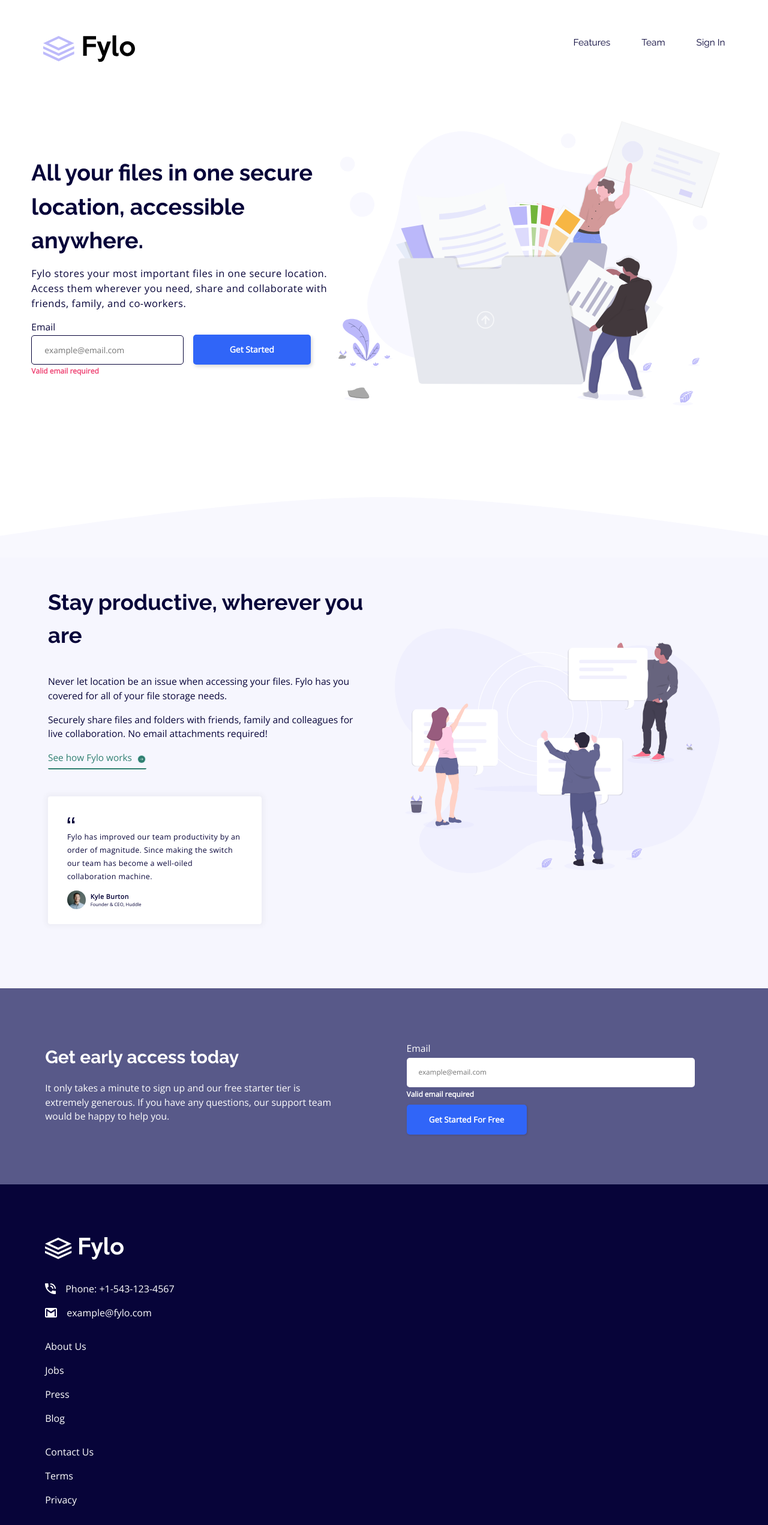
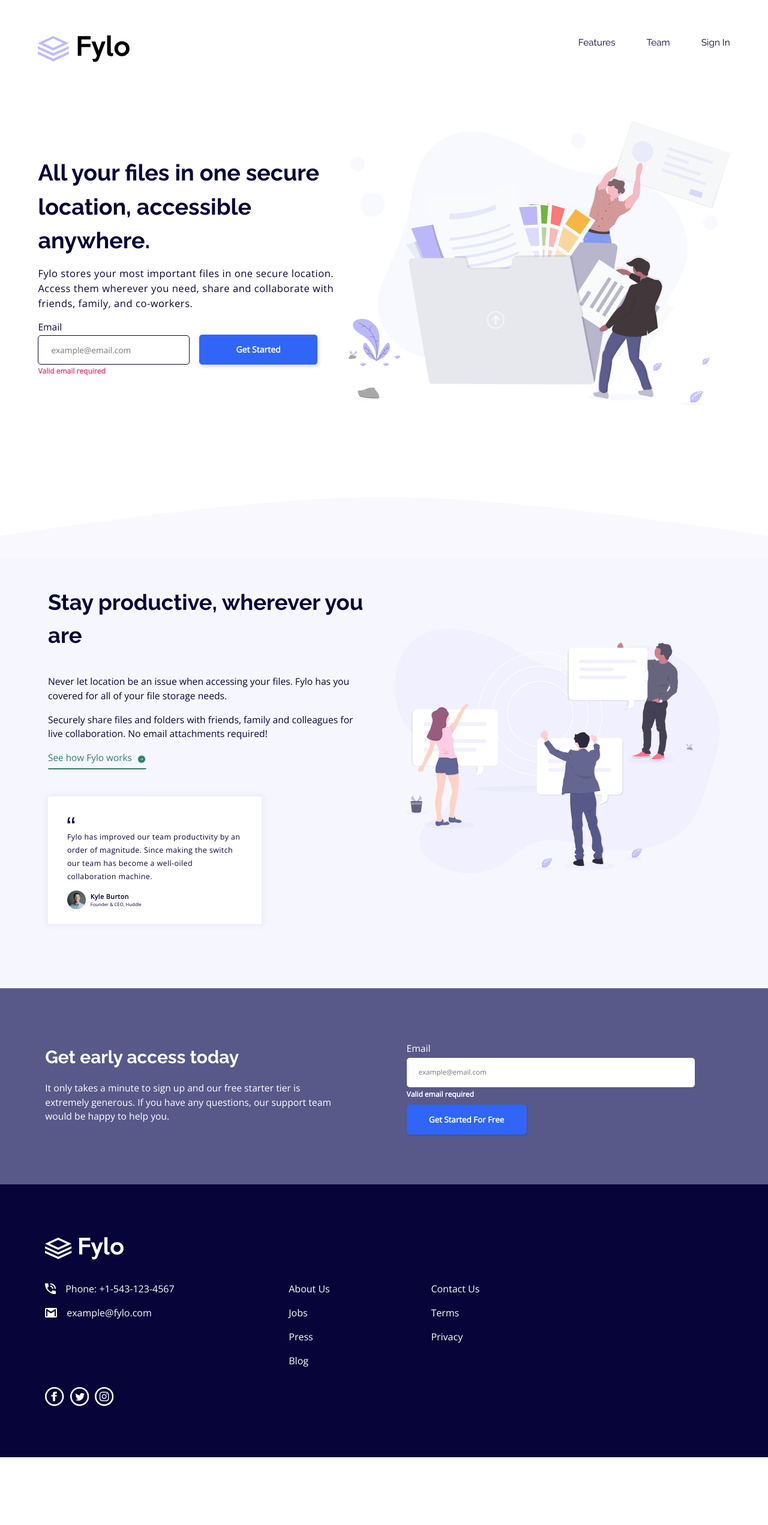
Before and after one commit to DocForLoop/fylo-landing-page, a website built with Vite: page index.html in a window 1280 px wide. Shown: the top 2543 px of the page at 60% size. After the commit the page ends 2430 px from the top, so only its background shows below. Built offline with nearby package versions, Linux system fonts and the light colour scheme.

Commit message:
Add desktop footer styles

```diff
--- a/src/scss/components/_breakpoints.scss
+++ b/src/scss/components/_breakpoints.scss
@@ -1,25 +1,74 @@
 @use '@scss/global/functions' as *;
 @use '@scss/global/mixins' as m;
-//space between above 1440 for sections
+
+@media (width > em(530)) {
+    .footer {
+
+        &__content-wrapper {
+            flex-direction: row;
+            flex-wrap: wrap;
+            align-items: center;
+            column-gap: fluid(50, 185, 530, 1440);
+        }
+
+        &__contact-info {
+            align-self: flex-start;
+        }
+
+        &__nav-item--blog {
+            margin: 0;
+        }
+
+        &__nav-list {
+            column-gap: 48px;
+            grid-template-areas:
+            "ab co"
+            "jo te"
+            "pr pri"
+            "bl ..";
+        }
+
+        &__social-nav {
+            align-self: flex-end;
+        }
+    }
+}
+
+@media (width > em(664)) {
+    .footer {
+
+        &__nav-list {
+            column-gap: fluid(48, 200, 664, 1440);
+        }
+
+        &__contact-info {
+            margin-inline-end: fluid(0, 37, 664, 1440);
+        }
+    }
+}
+
 @media (width > em(1200)) {
     .header {
 
         &__hero {
             flex-direction: row-reverse;
-            column-gap: fluid(5, 13, 1200, 1440);
-            margin-inline: 80px;
+            column-gap: fluid(10, 13, 1200, 1440);
+        }
+
+        &__img {
+            flex-shrink: 4;
         }
 
         &__content {
             text-align: start;
-            min-inline-size: rem(500);
+            min-inline-size: rem(300);
             align-items: stretch;
             row-gap: 15px;
-            margin-block-end: fluid(0, 30, 1200, 1440);
+            margin-block-end: fluid(0, 30, 1201, 1440);
         }
 
         &__desc {
-            max-inline-size: 63ch;
+            max-inline-size: 62ch;
             padding-inline-end: 0px;
             letter-spacing: var(--ls-header-desc);
         }
@@ -30,7 +79,7 @@
         }
 
         &__input {
-            min-inline-size: fluid(220, 320, 1200, 1440);
+            min-inline-size: fluid(220, 320, 1201, 1440);
         }
 
         &__btn {
@@ -108,4 +157,34 @@
             max-inline-size: rem(200);
         }
     }
+
+    .footer {
+        &__social-nav {
+            align-self: flex-start;
+        }
+    }
 }
+
+
+@media (width > em(1441)) {
+    .header {
+
+        &__hero {
+            justify-content: space-between;
+        }
+    }
+
+    .stay {
+
+        &__section {
+            justify-content: space-between;
+        }
+    }
+
+    .get {
+
+        &__container {
+            justify-content: space-between;
+        }
+    }
+}
--- a/src/scss/components/header/_header.scss
+++ b/src/scss/components/header/_header.scss
@@ -12,7 +12,8 @@
 
 .header {
     padding-block-start: fluid(24, 65, 375, 1440);
-    padding-block-end: fluid(90, 164, 375, 1440);;
+    padding-block-end: fluid(90, 164, 375, 1440);
+    padding-inline: fluid(26, 70, 375, 1440);;
 
     &__skip-link {
         position: absolute;
@@ -36,10 +37,6 @@
             font-weight: var(--fw-2);
             outline: rem(3) solid var(--clr-primary);
         }
-    }
-
-    &__top {
-        margin-inline: fluid(24, 80, 375, 1440);
     }
 
     &__logo-link {
@@ -71,10 +68,6 @@
             outline: rem(3) solid var(--clr-primary-light);
             outline-offset: rem(3);
         }
-    }
-
-    &__hero {
-        margin-inline: 28px;
     }
 
     &__img {
@@ -130,6 +123,7 @@
 
     &__btn {
         @include m.btn;
+        text-wrap: nowrap;
         font-size: var(--fs-form-btn-primary);
         padding-block: fluid(12, 15, 375, 1440);
         box-shadow: rem(2) rem(3) rem(6) 0 var(--clr-input-shadow-primary);
```
Also changed, not shown: src/scss/components/footer/_footer-layout.scss (line endings or trailing spaces).
